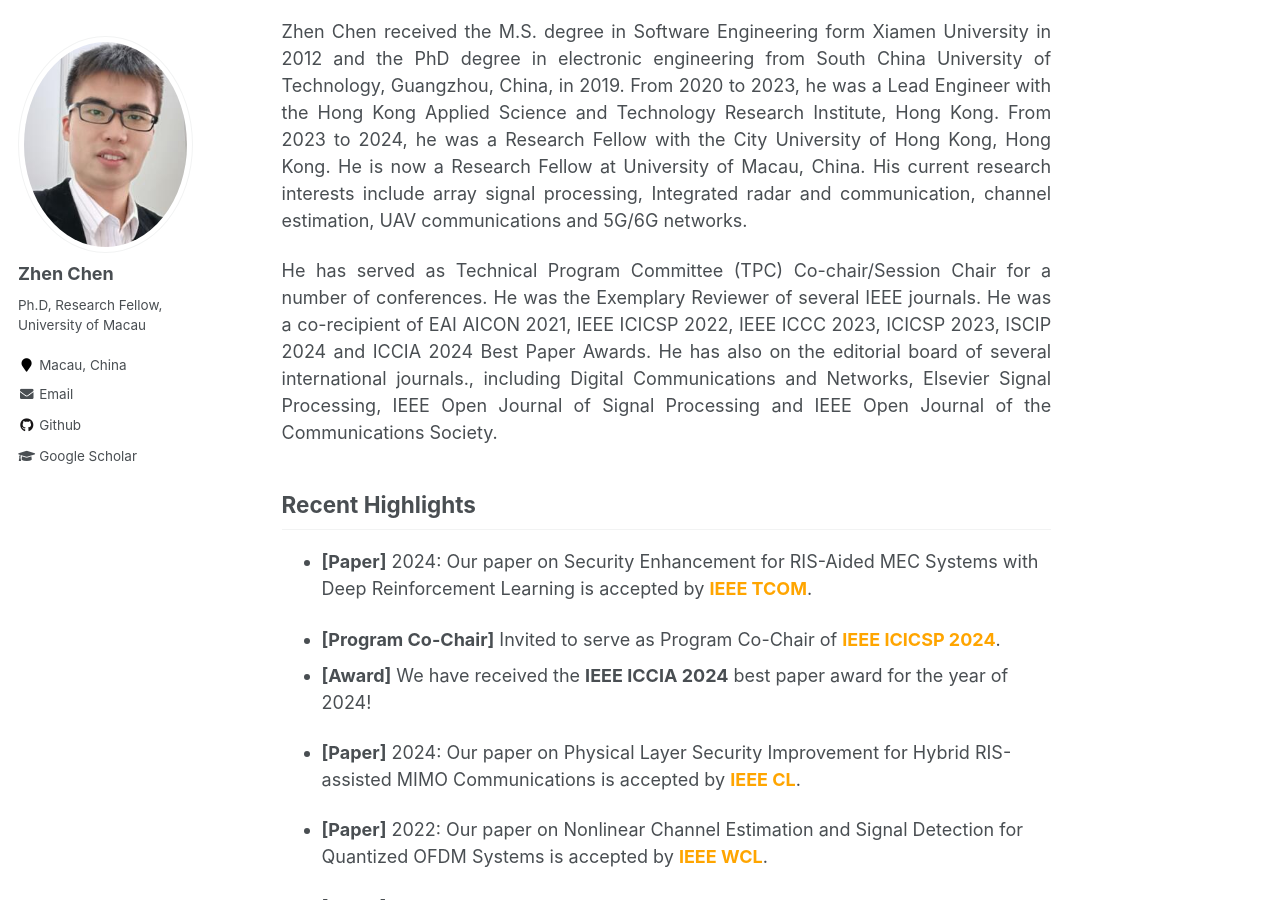
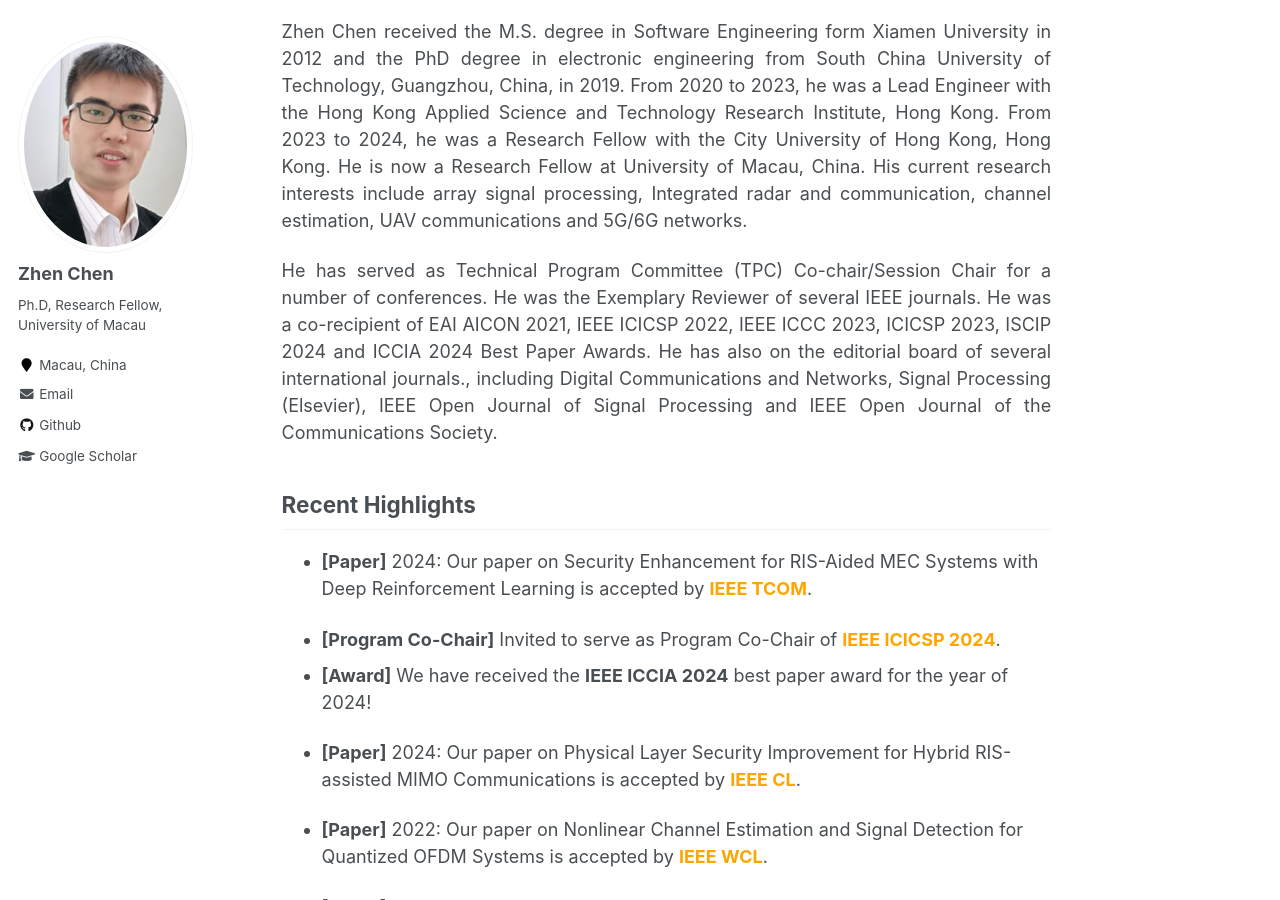
Before and after one commit to baile035/chenz_CV, a Jekyll site: the page built from _pages/about.md, in a window 1280 px wide and 900 px high, scrolled down 511 px. Built offline with Jekyll 4.4.1, drawn with Linux system fonts in a browser that asks for light colours.

```diff
--- a/_pages/about.md
+++ b/_pages/about.md
@@ -38,7 +38,7 @@ Zhen Chen received the M.S. degree in Software Engineering form Xiamen Universit
 
 
 <p align="justify">
-He has served as Technical Program Committee (TPC) Co-chair/Session Chair for a number of conferences. He was the Exemplary Reviewer of several IEEE journals. He was a co-recipient of EAI AICON 2021, IEEE ICICSP 2022, IEEE ICCC 2023, ICICSP 2023, ISCIP 2024 and ICCIA 2024 Best Paper Awards. He has also on the editorial board of several international journals., including Digital Communications and Networks, Elsevier Signal Processing, IEEE Open Journal of Signal Processing and IEEE Open Journal of the Communications Society.
+He has served as Technical Program Committee (TPC) Co-chair/Session Chair for a number of conferences. He was the Exemplary Reviewer of several IEEE journals. He was a co-recipient of EAI AICON 2021, IEEE ICICSP 2022, IEEE ICCC 2023, ICICSP 2023, ISCIP 2024 and ICCIA 2024 Best Paper Awards. He has also on the editorial board of several international journals., including Digital Communications and Networks, Signal Processing (Elsevier), IEEE Open Journal of Signal Processing and IEEE Open Journal of the Communications Society.
 </p>
 
 
```
